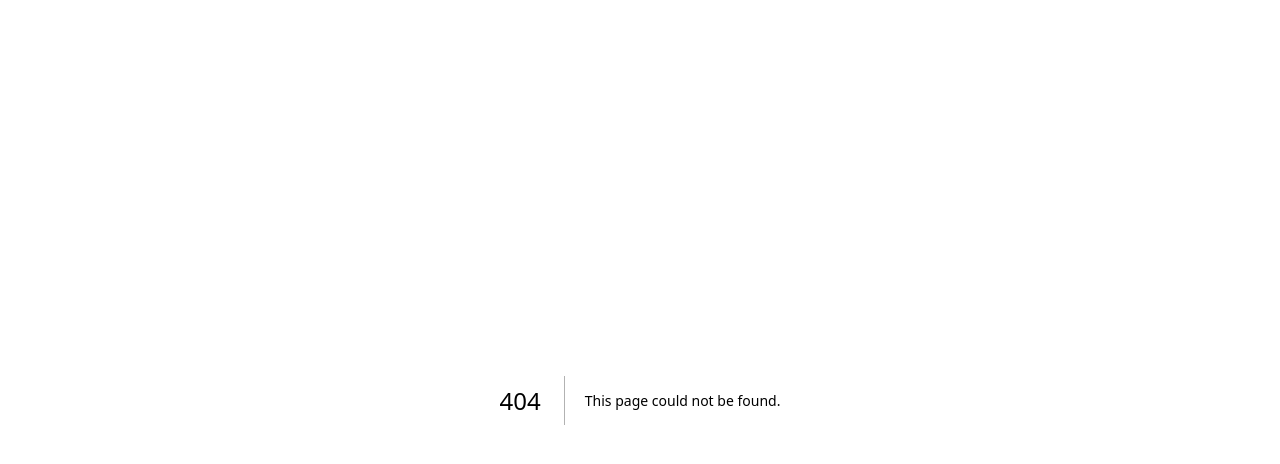
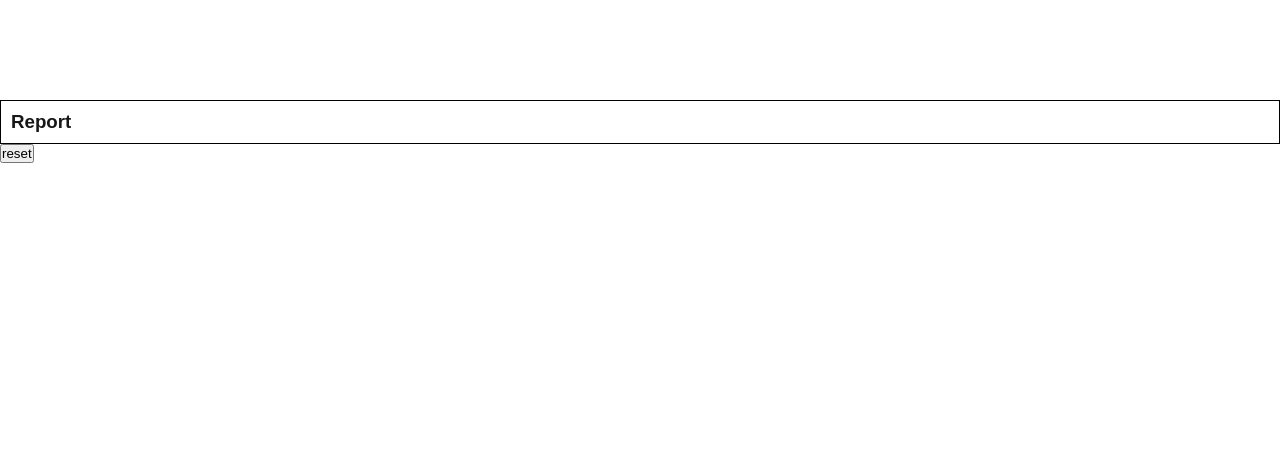
Before and after one commit to hellofadude/FileUploadService, a Next.js app: page /report in a window 1280 px wide. Before the commit this address had no page. Shown: the top 464 px of the page. Built offline with nearby package versions, Linux system fonts and the light colour scheme.

Commit message:
simplify code added reset button

```diff
--- a/src/app/handleUpload.js
+++ b/src/app/handleUpload.js
@@ -4,6 +4,7 @@ export default async function handleUpload(currentstate, formData) {
     let data = new FormData();
     data.append('file', formData.get("myFile"));
     let report = "";
+    let response = null;
 
     try {
       // send request to backend and wait for the response
--- /dev/null
+++ b/src/app/report/page.js
@@ -0,0 +1,34 @@
+import { redirect } from "next/navigation";
+
+
+export default function HandleReport({ state }) {
+
+  const handleReset = () => {
+      // Reset the form state and clear the report
+      //setState = '';
+      redirect('/', 'push');
+      // Optionally, you can also clear the state if needed
+
+    };
+
+  return (
+    <div>
+
+                <div id="div-01">
+                  <div
+                    style={{
+                      border: "1px solid black",
+                      padding: "10px",
+                      marginTop: "100px",
+                    }}
+                  >
+                    <h3>Report</h3>
+                    <pre style={{ whiteSpace: "pre-wrap" }}>{state}</pre>
+                  </div>
+                  <button onClick={handleReset}>reset</button>
+                </div>
+
+    </div>
+  );
+}
+import React from 'react';
```
Also changed, not shown: src/app/fileUploadService.js (+17 -16 lines).
